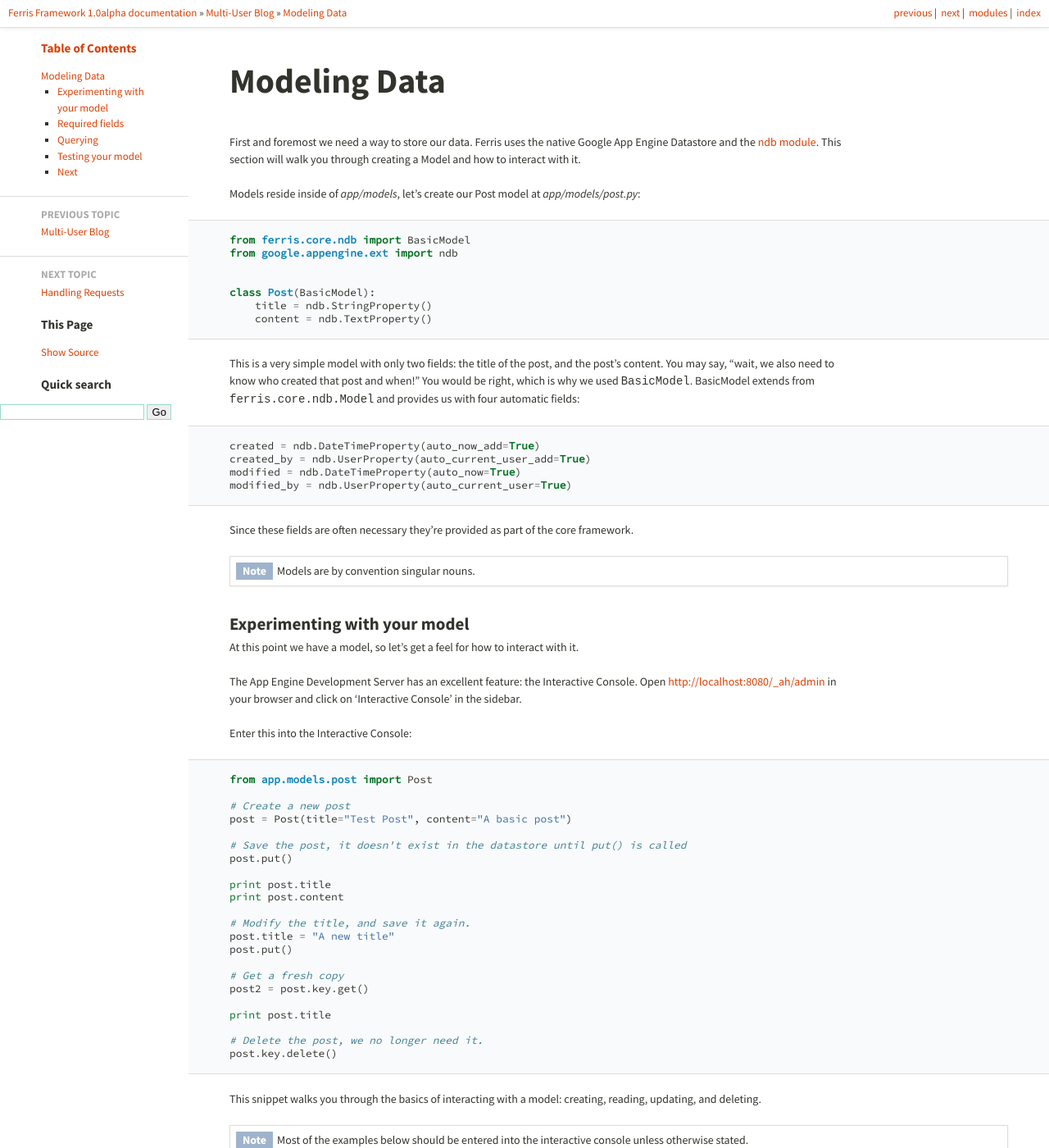
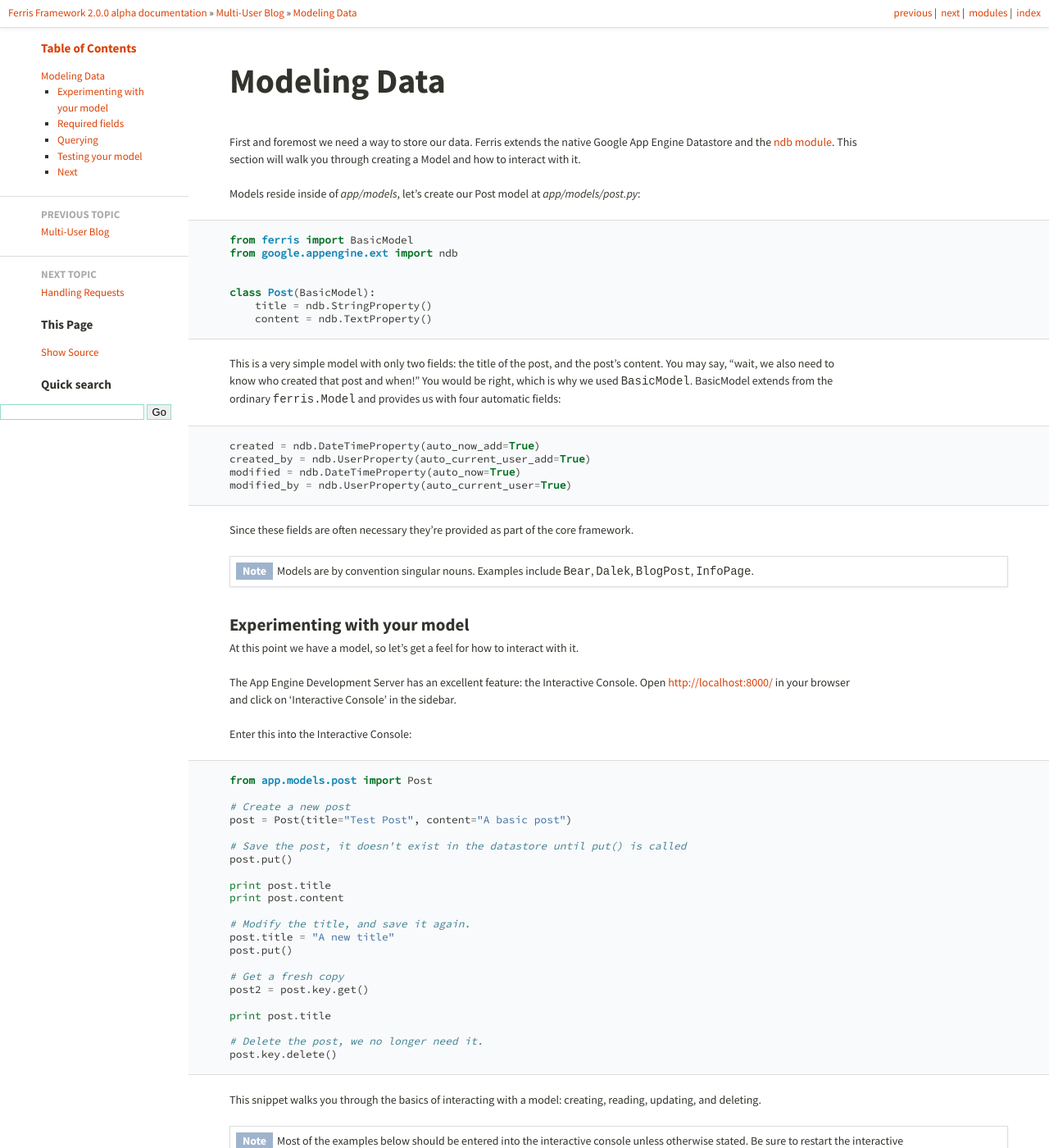
Before and after one commit to yowmamasita/Ferris2, a Sphinx documentation site: the page built from docs/tutorial/2_data_models.rst, in a window 1280 px wide and 1400 px high. Shown: the whole window at 82% size. Built offline with Sphinx 7.4.7, drawn with Linux system fonts in a browser that asks for light colours; some of the changed text lies outside the part shown.

Commit message:
Started updating the tutorial for 2.0

```diff
--- a/docs/conf.py
+++ b/docs/conf.py
@@ -62,9 +62,9 @@ copyright = u'2012 Cloud Sherpas, Jonathan Wayne Parrott'
 # built documents.
 #
 # The short X.Y version.
-version = '1.0'
+version = '2.0.0'
 # The full version, including alpha/beta/rc tags.
-release = '1.0alpha'
+release = '2.0.0 alpha'
 
 # The language for content autogenerated by Sphinx. Refer to documentation
 # for a list of supported languages.
--- a/docs/getting_started.rst
+++ b/docs/getting_started.rst
@@ -35,7 +35,7 @@ A little bit of configuration has to be done. Open up ``./app.yaml`` and set the
 
 You'll want to pick a unique application name in case you want to actually deploy this. For more information, check out the App Engine documentation.
 
-If you wish to use OAuth2 or Email, you'll also need to change some settings in ``./settings.py``.
+If you wish to use OAuth2 or Email, you'll also need to change some settings in ``./settings.py`` or use the Settings plugin.
 
 Running with the App Engine development server
 ----------------------------------------------
--- a/docs/tutorial/2_data_models.rst
+++ b/docs/tutorial/2_data_models.rst
@@ -1,13 +1,12 @@
 Modeling Data
 =============
 
-First and foremost we need a way to store our data. Ferris uses the native Google App Engine
-Datastore and the `ndb module <https://developers.google.com/appengine/docs/python/ndb/>`_. This section will walk you through creating a Model and how to
-interact with it.
+First and foremost we need a way to store our data. Ferris extends the native Google App Engine
+Datastore and the `ndb module <https://developers.google.com/appengine/docs/python/ndb/>`_. This section will walk you through creating a Model and how to interact with it.
 
 Models reside inside of `app/models`, let's create our Post model at `app/models/post.py`::
 
-    from ferris.core.ndb import BasicModel
+    from ferris import BasicModel
     from google.appengine.ext import ndb
 
 
@@ -15,7 +14,7 @@ Models reside inside of `app/models`, let's create our Post model at `app/models
         title = ndb.StringProperty()
         content = ndb.TextProperty()
 
-This is a very simple model with only two fields: the title of the post, and the post's content. You may say, "wait, we also need to know who created that post and when!" You would be right, which is why we used ``BasicModel``. BasicModel extends from ``ferris.core.ndb.Model`` and provides us with four automatic fields::
+This is a very simple model with only two fields: the title of the post, and the post's content. You may say, "wait, we also need to know who created that post and when!" You would be right, which is why we used ``BasicModel``. BasicModel extends from the ordinary ``ferris.Model`` and provides us with four automatic fields::
 
     created = ndb.DateTimeProperty(auto_now_add=True)
     created_by = ndb.UserProperty(auto_current_user_add=True)
@@ -25,14 +24,15 @@ This is a very simple model with only two fields: the title of the post, and the
 Since these fields are often necessary they're provided as part of the core framework.
 
 .. note::
-    Models are by convention singular nouns.
+    Models are by convention singular nouns. Examples include ``Bear``, ``Dalek``, ``BlogPost``, ``InfoPage``.
+
 
 Experimenting with your model
 -----------------------------
 
 At this point we have a model, so let's get a feel for how to interact with it.
 
-The App Engine Development Server has an excellent feature: the Interactive Console. Open http://localhost:8080/_ah/admin in your browser and click on 'Interactive Console' in the sidebar.
+The App Engine Development Server has an excellent feature: the Interactive Console. Open http://localhost:8000/ in your browser and click on 'Interactive Console' in the sidebar.
 
 Enter this into the Interactive Console::
 
@@ -63,7 +63,7 @@ Enter this into the Interactive Console::
 This snippet walks you through the basics of interacting with a model: creating, reading, updating, and deleting.
 
 .. note::
-    Most of the examples below should be entered into the interactive console unless otherwise stated.
+    Most of the examples below should be entered into the interactive console unless otherwise stated. Be sure to restart the interactive console instance after making modifications.
 
 
 Required fields
@@ -119,7 +119,7 @@ Create these queries as methods on the Posts class.  Any and all consumers of Po
 
 Here's our modified Post model with these query methods::
 
-    from ferris.core.ndb import BasicModel
+    from ferris import BasicModel
     from google.appengine.ext import ndb
     from google.appengine.api import users
 
```
Also changed, not shown: other parts of docs/tutorial/2_data_models.rst (+2 -2 lines).
